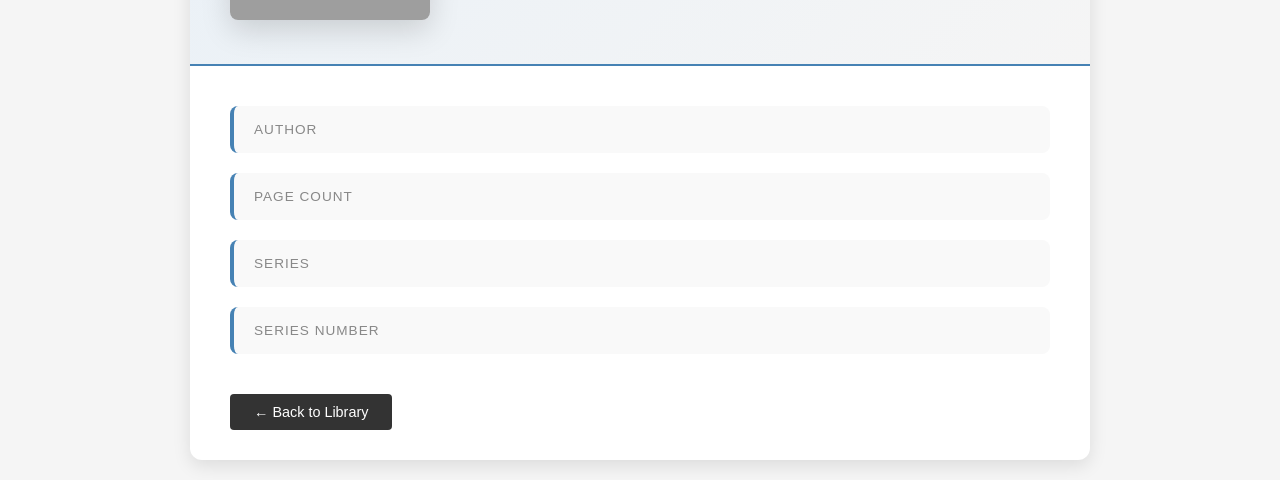
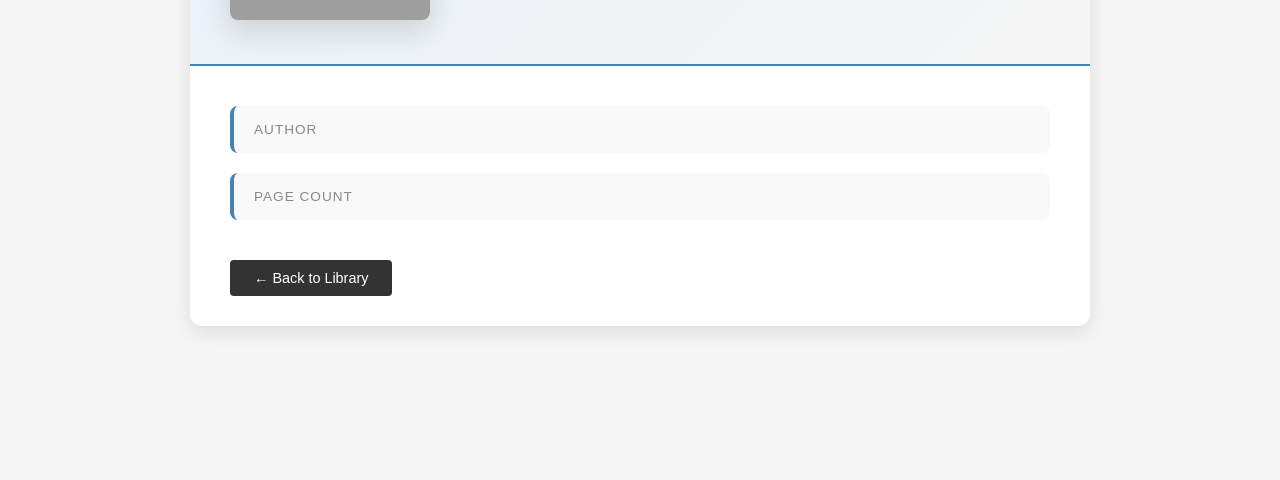
Before and after one commit to BryanMurphy02/digitalLibrary, a Flask app: page /book/1 in a window 1280 px wide. Shown: the part 375-855 px from the top of the page. After the commit the page ends 707 px from the top, so only its background shows below. Run offline with Flask 3, Linux system fonts and the light colour scheme; data that the repository does not hold is empty; some libraries are stand-ins or nearby versions; grey boxes are pictures that could not be loaded.

Commit message:
Not sure what was added, it just was

```diff
--- a/app.py
+++ b/app.py
@@ -64,6 +64,8 @@ def add_books():
         author_first_name = request.form.get('author_first_name')
         author_last_name = request.form.get('author_last_name')
         page_count = request.form.get('page_count') or None
+        series_name = request.form.get('series_name') or None
+        series_order = request.form.get('series_order') or None
 
         cover_file = request.files.get('cover') or None
 
@@ -81,6 +83,7 @@ def add_books():
 
             cover_file.save(os.path.join("static", cover_path))
 
+
         master_route.add_book(
             book_title,
             author_first_name,
@@ -88,6 +91,18 @@ def add_books():
             page_count,
             cover_path
         )
+        # Need to come back to this another time, a little too messy at the moment
+        # if(series_name):
+        #     # get the author id
+        #     full_name = author_first_name + " " + author_last_name
+        #     author_id = master_route.get_id("author", full_name)
+        #     book_id = master_route.get_id("book", book_title)
+        #     master_route.add_book_to_series(
+        #         book_id,
+        #         author_id,
+        #         series_name,
+        #         series_order
+        #     )
 
         flash("Book added successfully!")
         return redirect(url_for('add_books'))
--- a/routes/master_route.py
+++ b/routes/master_route.py
@@ -130,3 +130,6 @@ def get_dict_value(data, column: str):
 # adding books to the database from the front end
 def add_book(book_title, author_first_name, author_last_name, page_count=None, cover_path=None):
     book_service.add_book(book_title, author_first_name, author_last_name, cover_path, page_count)
+
+
+# def add_book_to_series(book_id, author_id, series_name, series_order):
--- a/templates/display_book.html
+++ b/templates/display_book.html
@@ -36,17 +36,19 @@ My App
                 <span class="detail-label">Author</span>
                 <span class="detail-value">{{ displayed_book.author_first_name }} {{ displayed_book.author_last_name }}</span>
             </div>
+            {% if displayed_book.series_name %}
+                <div class="detail-row">
+                    <span class="detail-label">Series</span>
+                    <span class="detail-value">{{ displayed_book.series_name }}</span>
+                </div>
+                <div class="detail-row">
+                    <span class="detail-label">Series Number</span>
+                    <span class="detail-value">{{ displayed_book.series_order }}</span>
+                </div>
+            {% endif %}
             <div class="detail-row">
                 <span class="detail-label">Page Count</span>
                 <span class="detail-value">{{ displayed_book.page_count }}</span>
-            </div>
-            <div class="detail-row">
-                <span class="detail-label">Series</span>
-                <span class="detail-value">{{ displayed_book.series_name }}</span>
-            </div>
-            <div class="detail-row">
-                <span class="detail-label">Series Number</span>
-                <span class="detail-value">{{ displayed_book.series_order }}</span>
             </div>
         </div>
 
```
Also changed, not shown: templates/add_books.html (+10 -0 lines).
